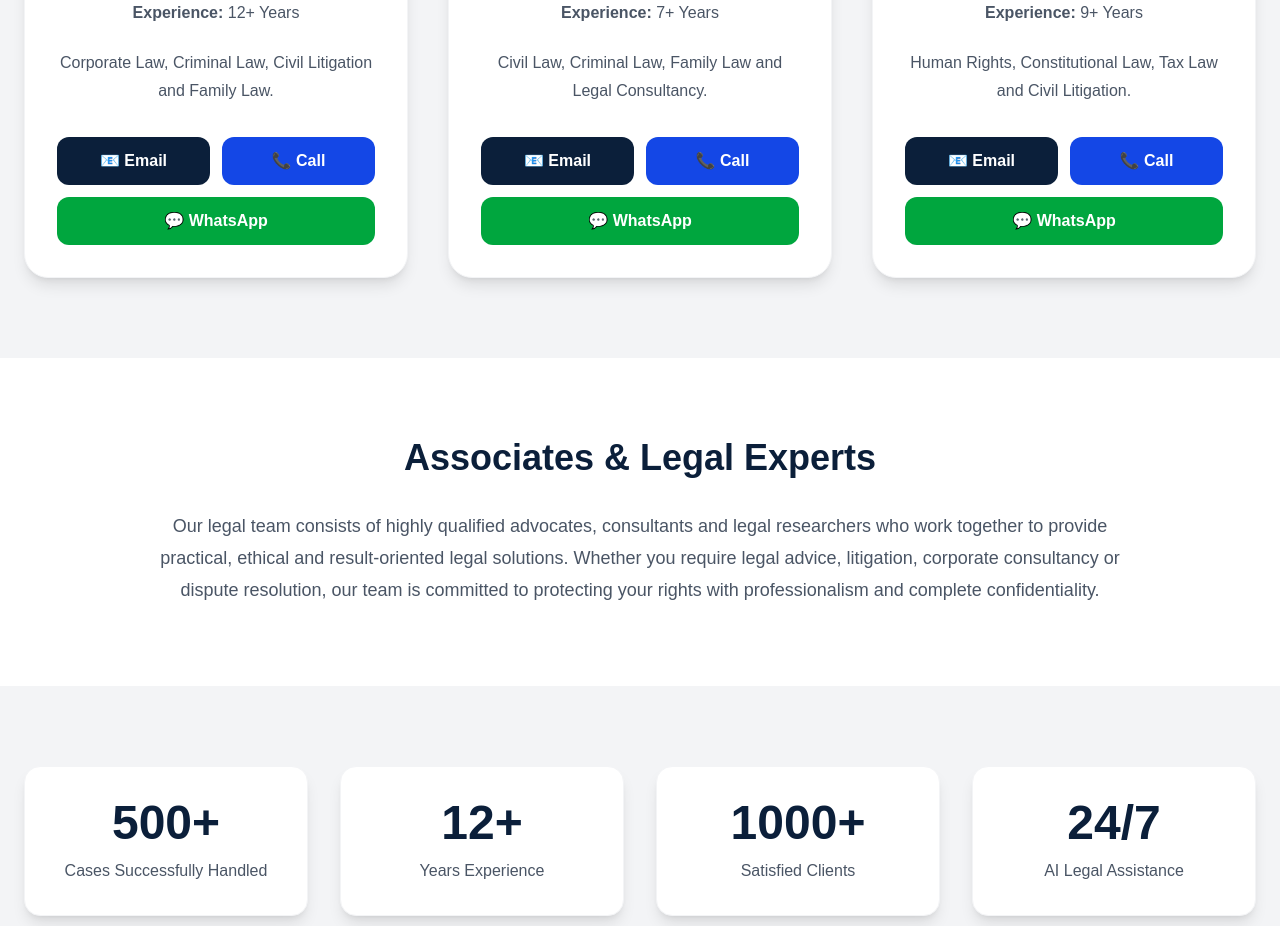
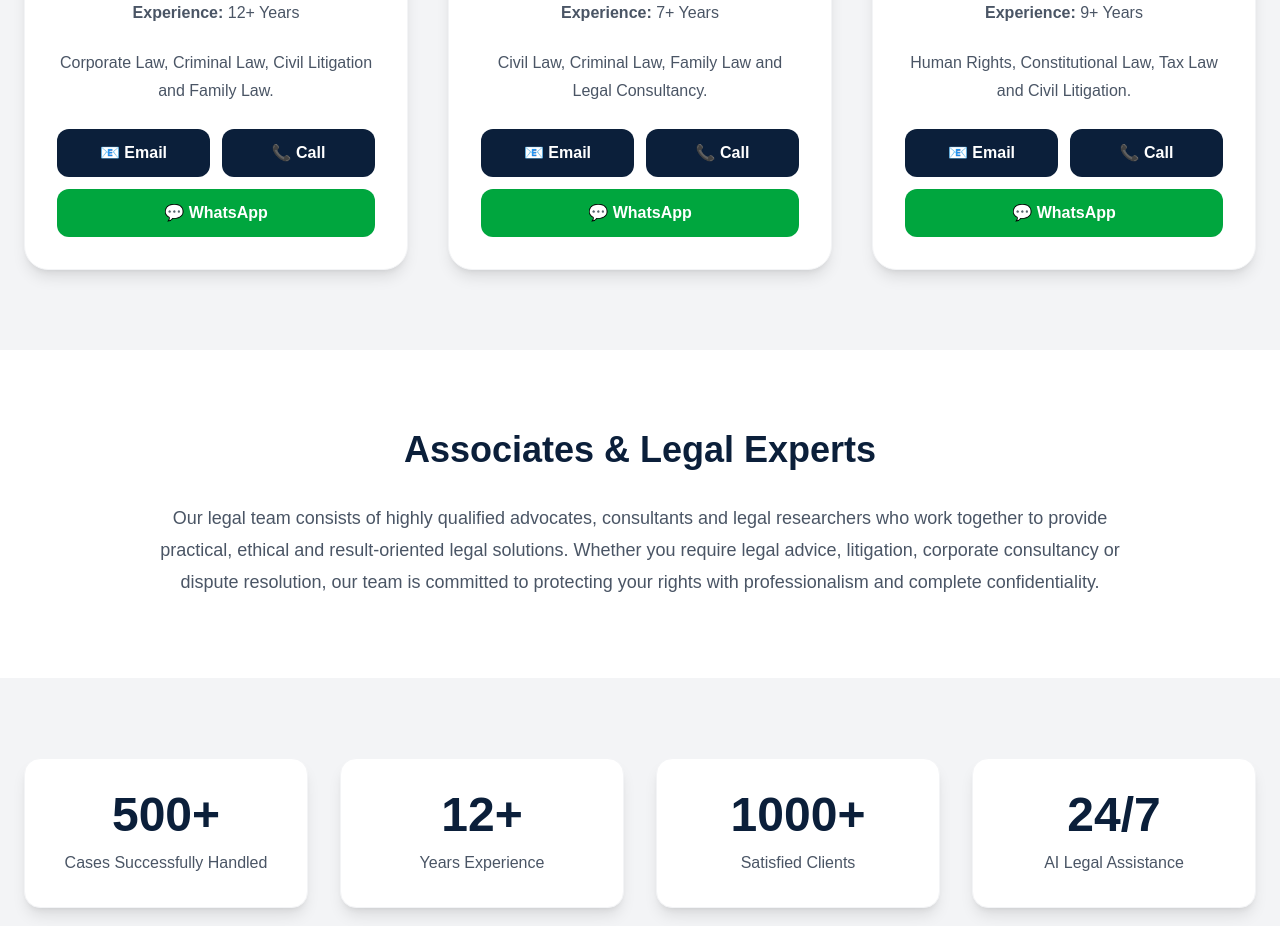
Before and after one commit to shirazlegalassociates-byte/shiraz-legal-ai, a Next.js app: page /team in a window 1280 px wide. Shown: the part 920-1846 px from the top of the page. Built offline with nearby package versions, Linux system fonts and the light colour scheme.

Commit message:
Fix email and call buttons

```diff
--- a/app/components/LegalTeam.tsx
+++ b/app/components/LegalTeam.tsx
@@ -44,12 +44,12 @@ export default function LegalTeam() {
               key={lawyer.name}
               className="bg-white rounded-3xl shadow-lg overflow-hidden hover:shadow-2xl transition duration-300"
             >
-             <Image
+           <Image
   src={lawyer.image}
   alt={lawyer.name}
   width={500}
   height={500}
-  className="w-full h-72 object-contain bg-slate-50 p-6"
+  className="w-full h-96 object-contain bg-slate-50 p-2"
 />
 
               <div className="p-6">
--- a/app/team/page.tsx
+++ b/app/team/page.tsx
@@ -139,30 +139,29 @@ export default function TeamPage() {
                   </p>
                                     {/* Action Buttons */}
 
-                  <div className="grid grid-cols-2 gap-3 mt-8">
-
+                  <div className="grid grid-cols-2 gap-3 mt-6">
   <a
-                      href={`mailto:${member.email}`}
-                      className="bg-[#0B1F3A] text-white py-3 rounded-xl font-semibold hover:bg-[#123C73] transition"
+    href="mailto:shirazlegalassociates@gmail.com"
+    className="bg-[#0B1F3A] text-white py-3 rounded-xl font-semibold hover:bg-blue-800 transition text-center"
   >
     📧 Email
   </a>
 
   <a
-                      href={`tel:${member.phone}`}
-                      className="bg-blue-700 text-white py-3 rounded-xl font-semibold hover:bg-blue-800 transition"
+    href="tel:+923009119583"
+    className="bg-[#0B1F3A] text-white py-3 rounded-xl font-semibold hover:bg-blue-800 transition text-center"
   >
     📞 Call
   </a>
 
   <a
-                      href="https://wa.me/923155188318"
+    href="https://wa.me/923009119583"
     target="_blank"
-                      className="bg-green-600 text-white py-3 rounded-xl font-semibold hover:bg-green-700 transition col-span-2"
+    rel="noopener noreferrer"
+    className="bg-green-600 text-white py-3 rounded-xl font-semibold hover:bg-green-700 transition text-center col-span-2"
   >
     💬 WhatsApp
   </a>
-
 </div>
 
                 </div>
```
Lines whose indentation alone changed are shown as unchanged.
